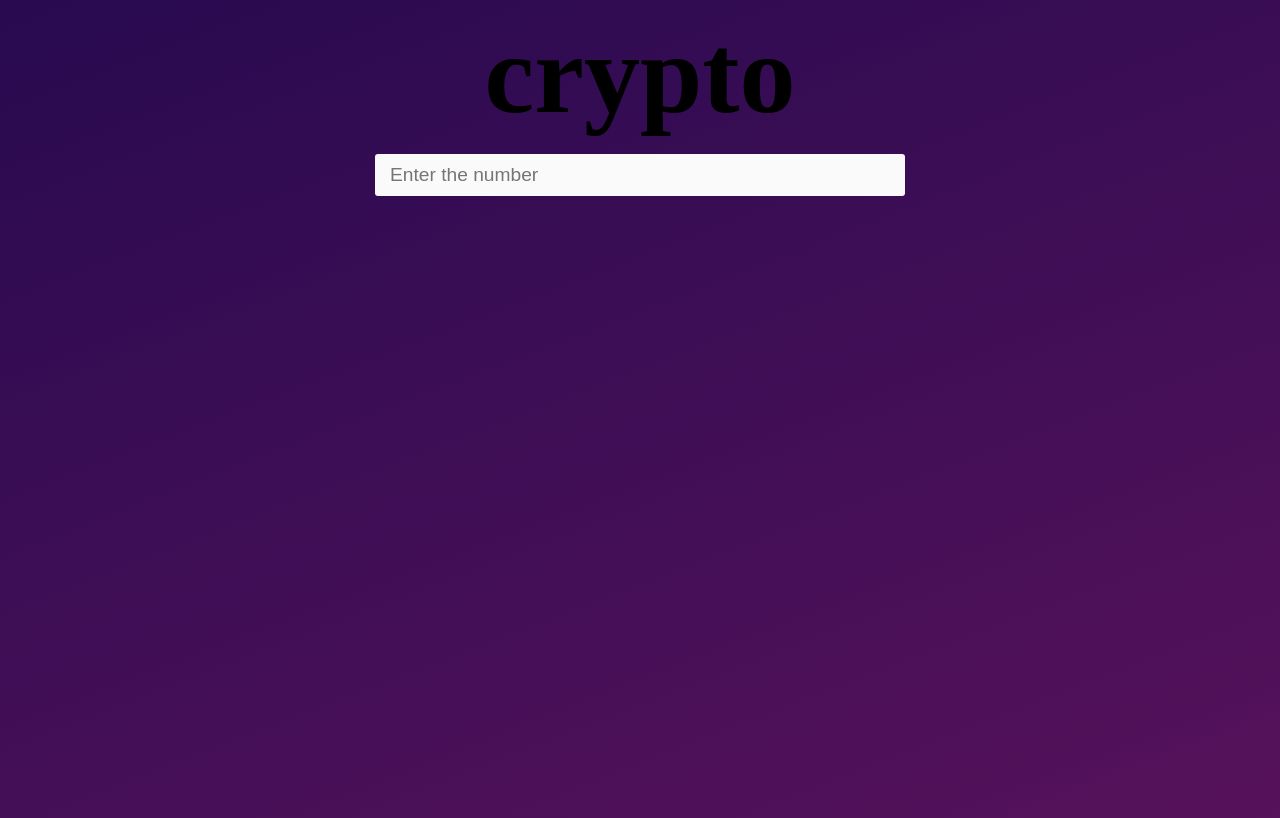
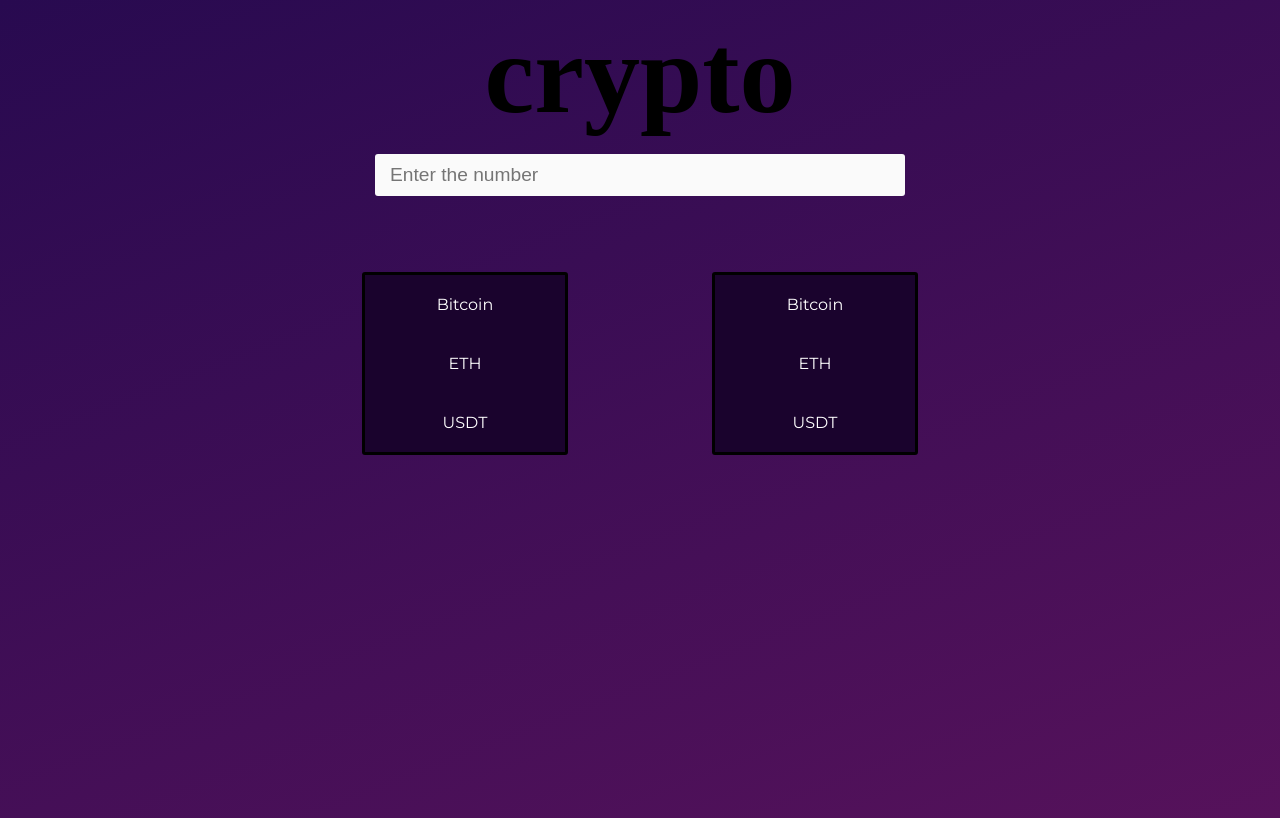
Before and after one commit to drummer-Yurii/crypto, a Vue app: page / in a window 1280 px wide. Built offline with nearby package versions, Linux system fonts and the light colour scheme; a web font is replaced by a local one.

Commit message:
create Selector component & add styles for him

```diff
--- a/src/App.vue
+++ b/src/App.vue
@@ -1,16 +1,29 @@
 <template>
   <h1>crypto</h1>
   <TheInput />
+  <div class="selectors">
+    <TheSelector />
+    <TheSelector />
+  </div>
 </template>
 
 <script>
 import TheInput from './components/TheInput.vue';
+import TheSelector from './components/TheSelector.vue';
 export default {
   name: 'App',
   components: {
     TheInput,
+    TheSelector,
   },
 };
 </script>
 
-<style scoped></style>
+<style scoped>
+.selectors {
+  display: flex;
+  justify-content: space-around;
+  width: 700px;
+  margin: 0 auto;
+}
+</style>
--- /dev/null
+++ b/src/components/TheSelector.vue
@@ -0,0 +1,34 @@
+<template>
+  <ul>
+    <li>Bitcoin</li>
+    <li>ETH</li>
+    <li>USDT</li>
+  </ul>
+</template>
+
+<script>
+export default {};
+</script>
+
+<style scoped>
+ul {
+  list-style: none;
+  width: 200px;
+  padding: 0;
+  border-radius: 3px;
+  border: 3px solid #000;
+}
+
+li {
+  display: block;
+  background: #1a032d;
+  color: #fff;
+  padding: 20px 0px;
+}
+
+li:hover,
+li.active {
+  background: #24043e;
+  cursor: pointer;
+}
+</style>
```
